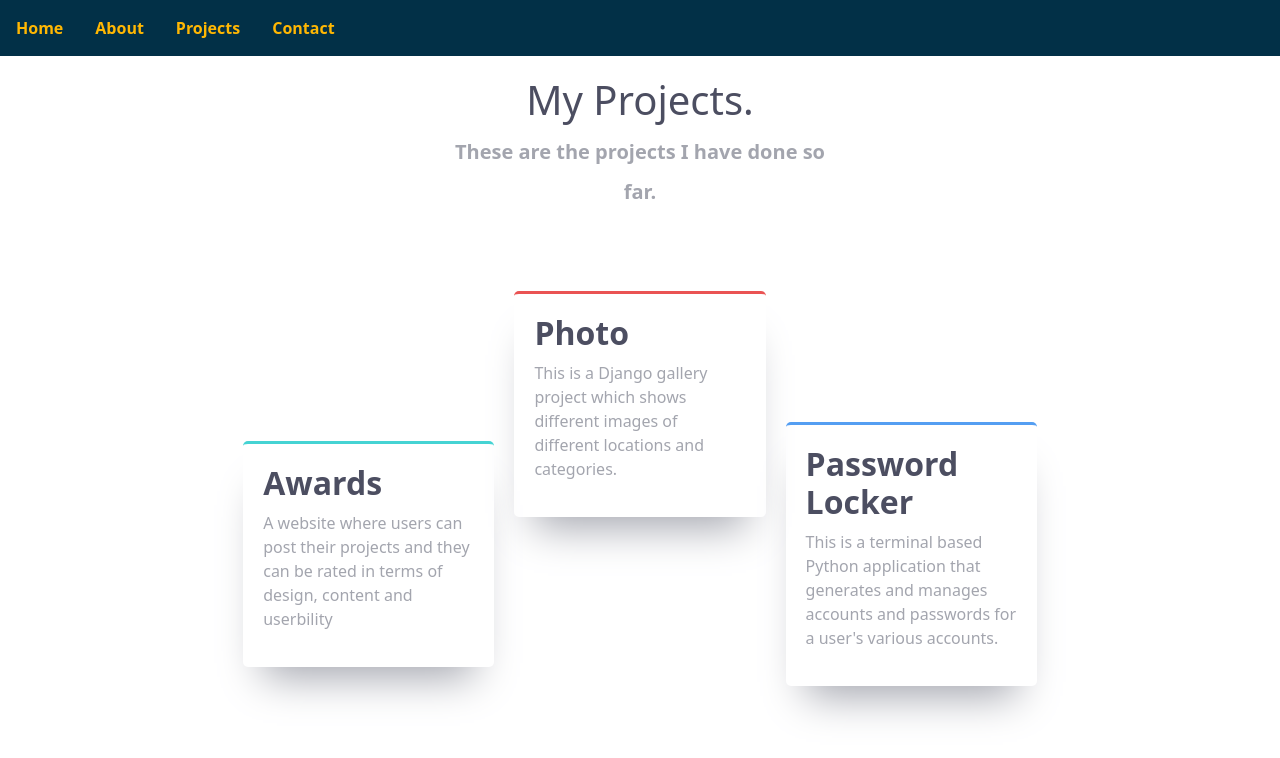
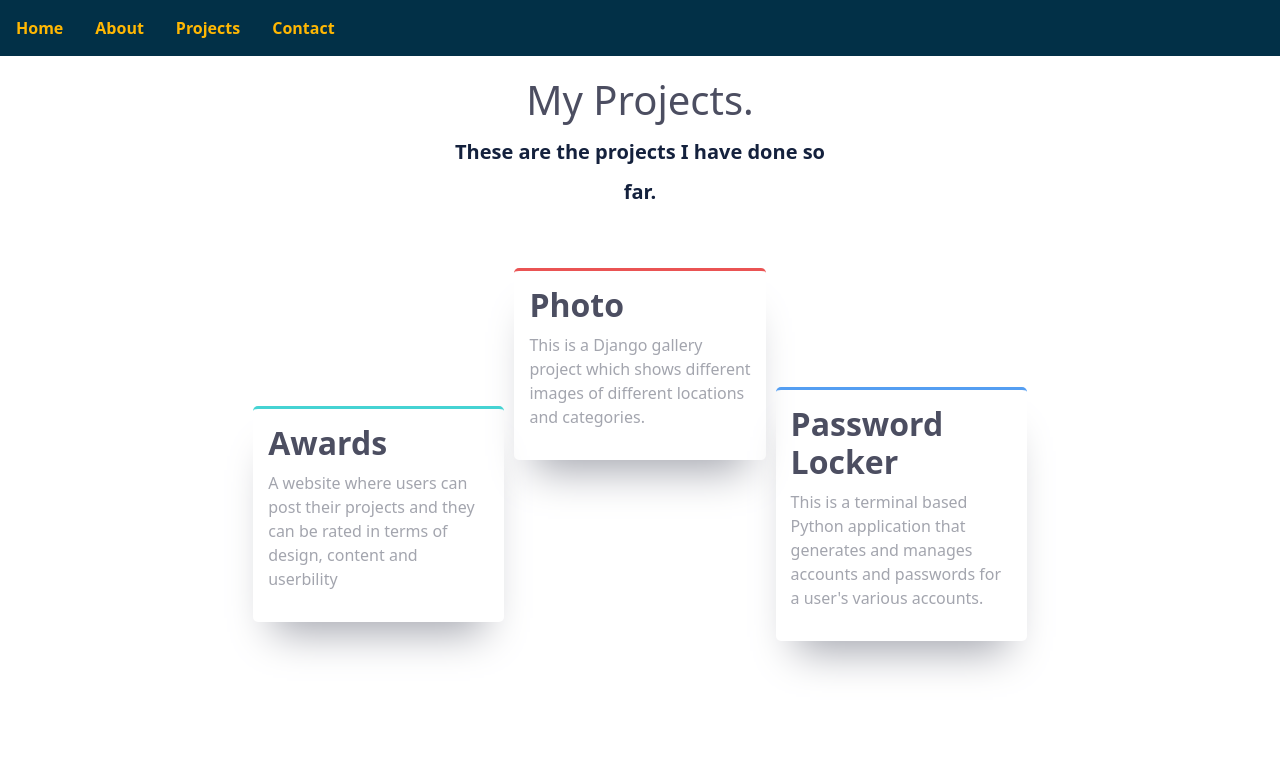
Before and after one commit to mwikalikyalo/my-portfolio, a React (Create React App) app: page /projects in a window 1280 px wide. Shown: the top 758 px of the page. Built offline with nearby package versions, Linux system fonts and the light colour scheme; a web font is replaced by a local one.

Commit message:
Add the styling for the projects cards

```diff
--- a/src/App.css
+++ b/src/App.css
@@ -90,7 +90,7 @@ h1:last-of-type {
 .header {
   text-align: center;
   line-height: 0.8;
-  margin-bottom: 50px;
+  margin-bottom: 20px;
   margin-top: 20px;
   font-weight: 900;
 }
@@ -98,7 +98,7 @@ h1:last-of-type {
 .header p {
   margin: 0 auto;
   line-height: 2;
-  color: var(--grayishBlue);
+  color: #14213d;
   font-size: 20px;
 }
 
@@ -109,8 +109,8 @@ h1:last-of-type {
 .box {
   border-radius: 5px;
   box-shadow: 0px 30px 40px -20px var(--grayishBlue);
-  padding: 20px;
-  margin: 10px;
+  padding: 15px;
+  margin: 5px;
 }
 
 img {
@@ -119,14 +119,14 @@ img {
 
 @media (max-width: 450px) {
   .box {
-      height: 200px;
+      height: 170px;
   }
 }
 
 @media (max-width: 950px) and (min-width: 450px) {
   .box {
       text-align: center;
-      height: 180px;
+      height: 200px;
   }
 }
 
```
